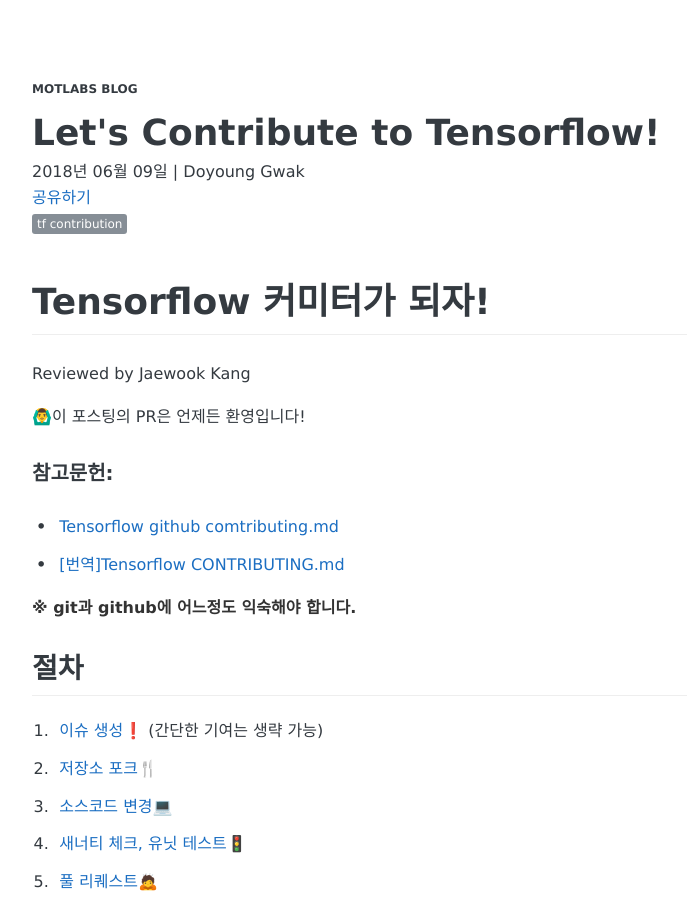
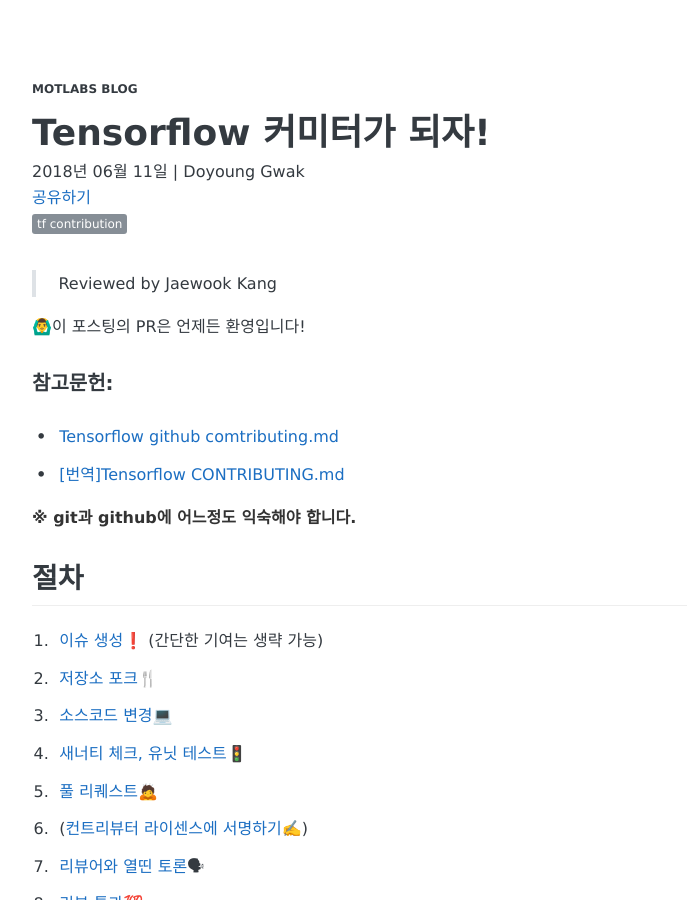
Before and after one commit to motlabs/motlabs.github.io, a Jekyll site: the page built from _posts/2018-06-11-TFContribution.md, in a window 1280 px wide and 900 px high. Shown: the whole window, without its empty margins (240-927 px from the left). Built offline with Jekyll 4.4.1, drawn with Linux system fonts in a browser that asks for light colours; some web fonts are replaced.

Commit message:
(Add) TF Contribution article by dykwak

```diff
--- a/_posts/2018-06-09-TFContribution.md
+++ b/_posts/2018-06-11-TFContribution.md
@@ -1,16 +1,15 @@
 ---
 layout: post
-title: Let's Contribute to Tensorflow!
+title: Tensorflow 커미터가 되자!
 description: "Summary"
 author: dygwak
-date: 2018-06-09
+date: 2018-06-11
 tags: [TF Contribution]
 comments: true
 share: true
 ---
 
-# Tensorflow 커미터가 되자!
-Reviewed by Jaewook Kang
+> Reviewed by Jaewook Kang
 
 🙆‍♂️이 포스팅의 PR은 언제든 환영입니다!
 
```
